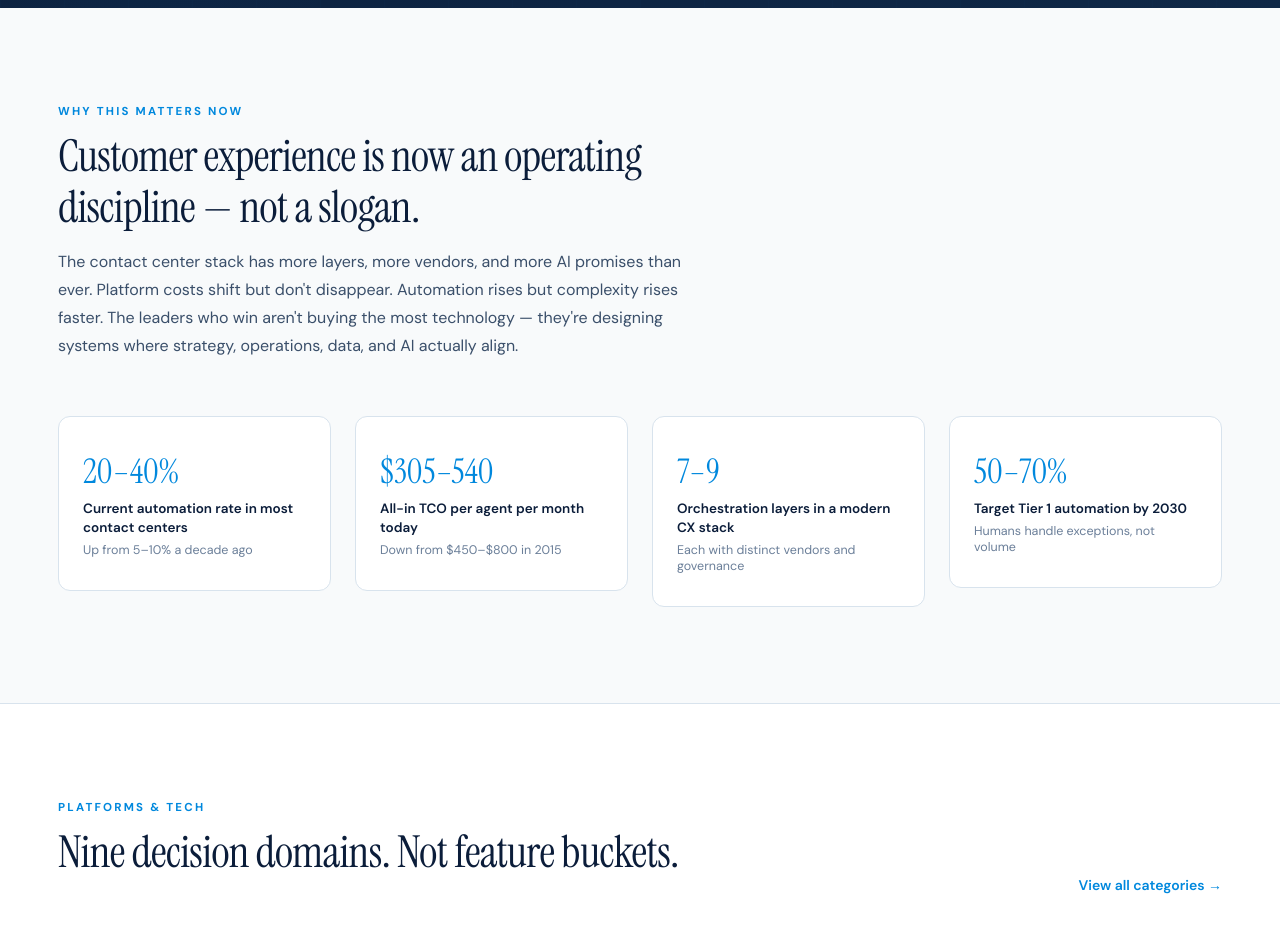
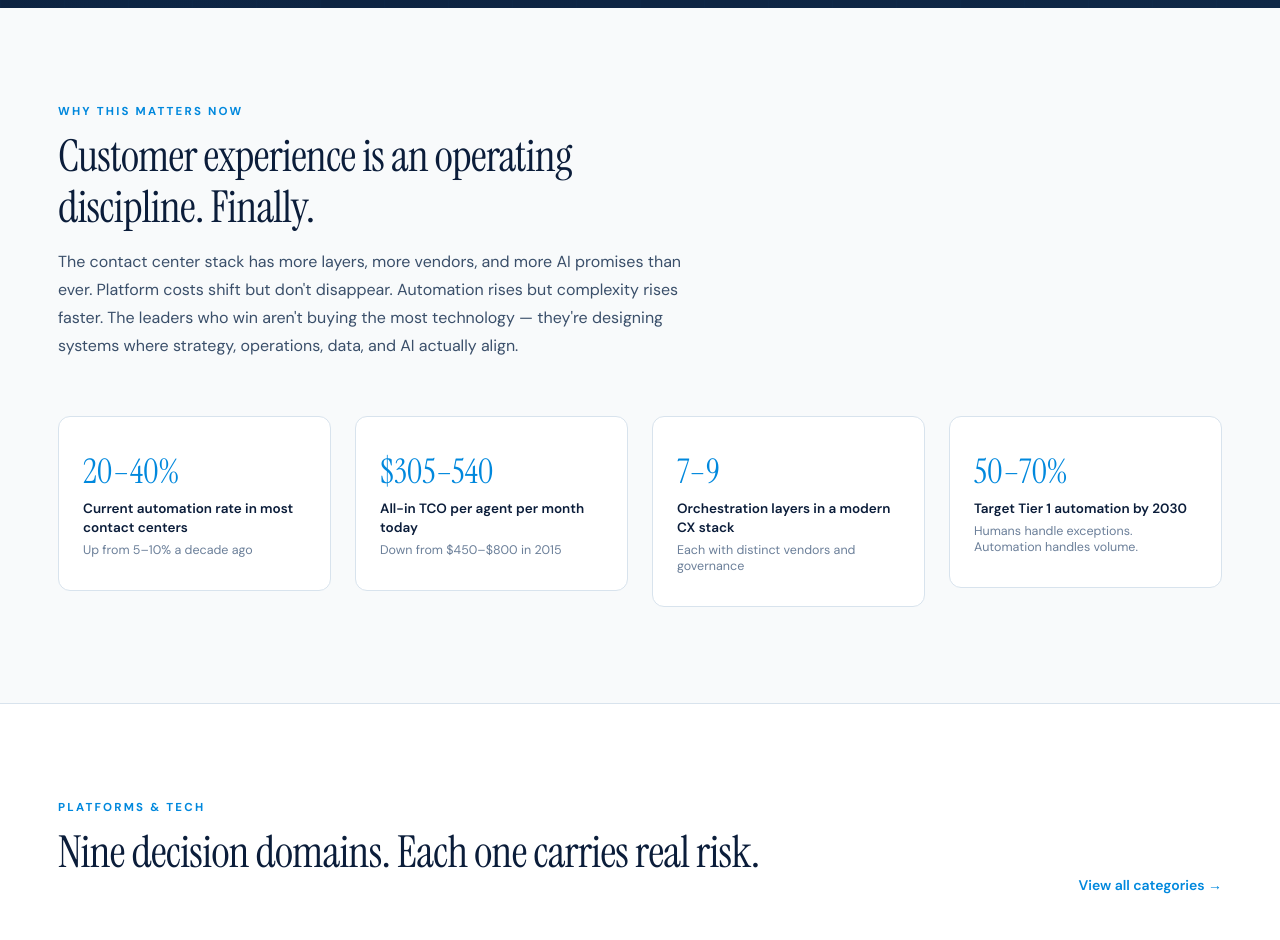
Before and after one commit to thomasbakerj-lgtm/CENTER-OF-CX, a React (Vite) app: page / in a window 1280 px wide. Shown: the part 800-1740 px from the top of the page. Built offline with nearby package versions, Linux system fonts and the light colour scheme.

Commit message:
Update Homepage.jsx

```diff
--- a/Homepage.jsx
+++ b/Homepage.jsx
@@ -160,7 +160,7 @@ function WhyNow() {
     { n: "20–40%", l: "Current automation rate in most contact centers", s: "Up from 5–10% a decade ago" },
     { n: "$305–540", l: "All-in TCO per agent per month today", s: "Down from $450–$800 in 2015" },
     { n: "7–9", l: "Orchestration layers in a modern CX stack", s: "Each with distinct vendors and governance" },
-    { n: "50–70%", l: "Target Tier 1 automation by 2030", s: "Humans handle exceptions, not volume" },
+    { n: "50–70%", l: "Target Tier 1 automation by 2030", s: "Humans handle exceptions. Automation handles volume." },
   ];
   return (
     <section style={{ background: WARM, padding: "96px 28px", borderBottom: `1px solid ${BORDER}` }}>
@@ -168,7 +168,7 @@ function WhyNow() {
         <FadeIn>
           <div style={{ maxWidth: 660 }}>
             <SectionLabel>Why This Matters Now</SectionLabel>
-            <SectionTitle>Customer experience is now an operating discipline — not a slogan.</SectionTitle>
+            <SectionTitle>Customer experience is an operating discipline. Finally.</SectionTitle>
             <p style={{ fontSize: 16, color: SLATE, lineHeight: 1.75, marginTop: 8 }}>
               The contact center stack has more layers, more vendors, and more AI promises than ever. Platform costs shift but don't disappear. Automation rises but complexity rises faster. The leaders who win aren't buying the most technology — they're designing systems where strategy, operations, data, and AI actually align.
             </p>
@@ -212,7 +212,7 @@ function Platforms() {
           <div style={{ display: "flex", justifyContent: "space-between", alignItems: "flex-end", flexWrap: "wrap", gap: 20, marginBottom: 48 }}>
             <div>
               <SectionLabel>Platforms & Tech</SectionLabel>
-              <SectionTitle>Nine decision domains. Not feature buckets.</SectionTitle>
+              <SectionTitle>Nine decision domains. Each one carries real risk.</SectionTitle>
             </div>
             <a href="/platforms-and-tech" style={{ fontSize: 14, fontWeight: 600, color: ELECTRIC }}>View all categories →</a>
           </div>
@@ -325,7 +325,7 @@ function Tools() {
             <SectionLabel>CX Pro Tools</SectionLabel>
             <SectionTitle>Practical tools for serious operators.</SectionTitle>
             <p style={{ fontSize: 15, color: SLATE, lineHeight: 1.65, marginTop: 4 }}>
-              Free, gated resources built from real frameworks — not recycled whitepapers. Every tool ends with an output you can bring to your next leadership meeting.
+              Free, gated resources built from real frameworks. Every tool ends with an output you can bring to your next leadership meeting.
             </p>
           </div>
         </FadeIn>
@@ -486,8 +486,8 @@ function Advisory() {
 function Differentiators() {
   const diffs = [
     { t: "Strategy to the Floor", d: "We don't stop at the boardroom. We understand queues, SLAs, QA, escalation, and staffing models." },
-    { t: "Not Vendor Propaganda", d: "Technology matters. But tools aren't the strategy. We help you think before you buy." },
-    { t: "AI as an Operating System Issue", d: "Not 'AI is exciting.' How AI changes routing, QA, role design, knowledge, and governance." },
+    { t: "Vendor-Independent", d: "Technology matters. But tools aren't the strategy. We help you think before you buy." },
+    { t: "AI as an Operating System Issue", d: "How AI changes routing, QA, role design, knowledge, and governance. The operational reality behind the headlines." },
     { t: "Vertical Nuance", d: "Healthcare ≠ retail. Insurance ≠ telecom. We show how context changes the right answer." },
   ];
   return (
@@ -497,7 +497,7 @@ function Differentiators() {
         <FadeIn>
           <div style={{ textAlign: "center", maxWidth: 560, margin: "0 auto 56px" }}>
             <SectionLabel>What Makes This Different</SectionLabel>
-            <SectionTitle light>Built for transformation, not inspiration.</SectionTitle>
+            <SectionTitle light>Built for transformation.</SectionTitle>
           </div>
         </FadeIn>
         <div style={{ display: "grid", gridTemplateColumns: "repeat(auto-fit, minmax(260px, 1fr))", gap: 20 }}>
```
